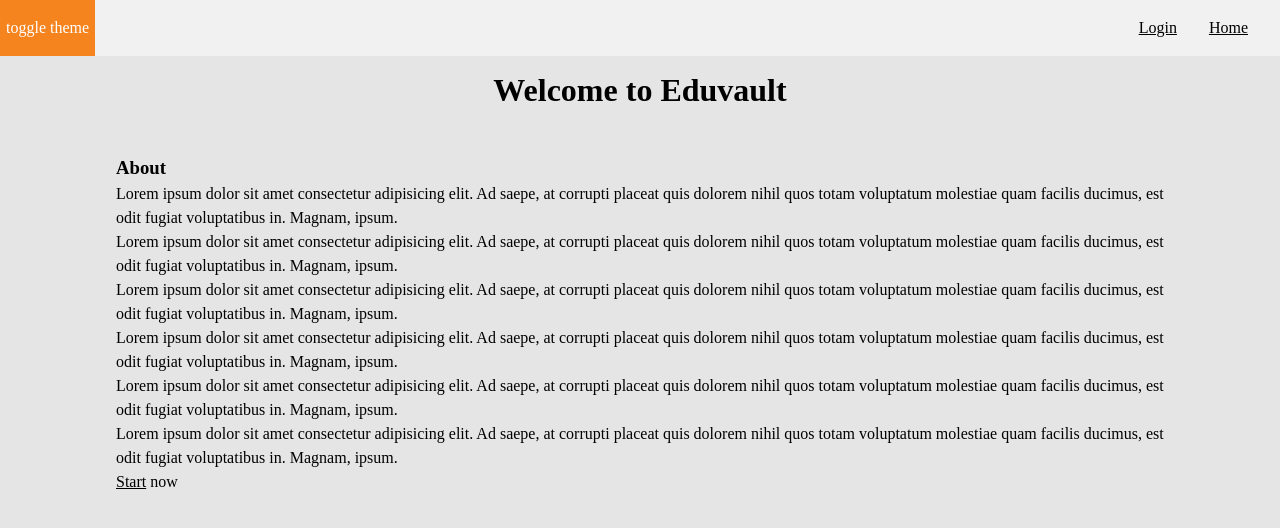
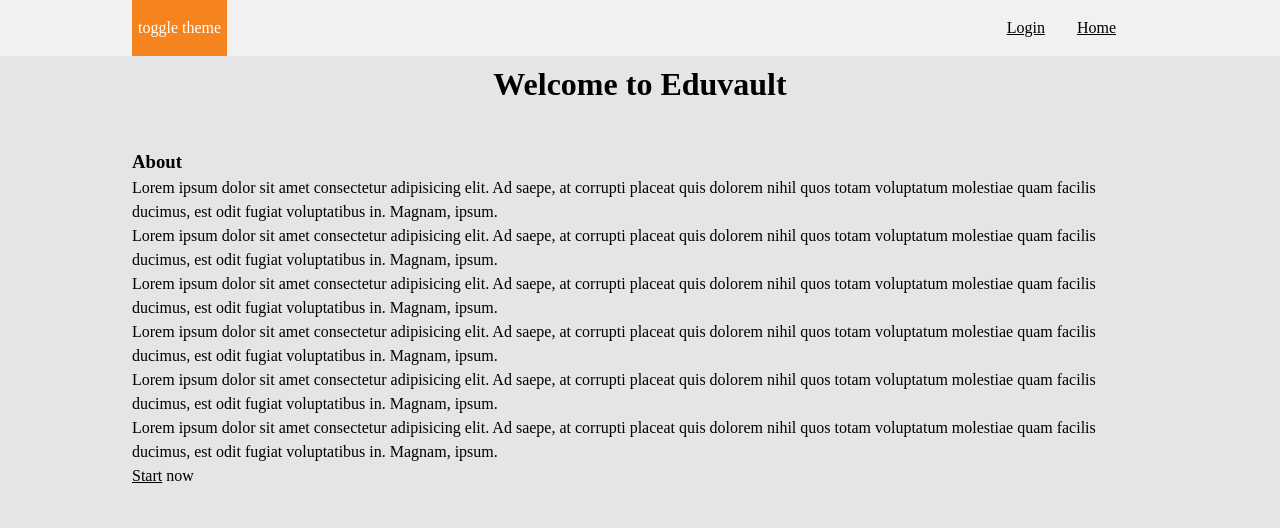
Before and after one commit to jacobcoro/eduvault-matrix-crdt, a Next.js app: page / in a window 1280 px wide. Shown: the top 528 px of the page. Built offline with nearby package versions, Linux system fonts and the light colour scheme.

Commit message:
use root for each component style root

```diff
--- a/pages/components/NavBar.module.scss
+++ b/pages/components/NavBar.module.scss
@@ -1,11 +1,16 @@
 @use '../../styles/variables' as vars;
+@use '../../styles/mixins' as mixins;
 
-.navbar {
+.root {
   position: absolute;
   top: 0;
   width: 100%;
   background-color: var(--paper);
-  display: flex;
+
+  nav {
+    @include mixins.container;
+    display: flex;
+  }
 
   ul {
     list-style: none;
--- a/pages/components/NavBar.tsx
+++ b/pages/components/NavBar.tsx
@@ -4,7 +4,8 @@ import Link from 'next/link';
 const NavBar = () => {
   const { toggleTheme } = useTheme();
   return (
-    <div className={styles.navbar}>
+    <div className={styles.root}>
+      <nav>
         <button onClick={() => toggleTheme()}>toggle theme</button>
         <ul className="links" role="navigation">
           <li>
@@ -14,6 +15,7 @@ const NavBar = () => {
             <Link href="/">Home</Link>{' '}
           </li>
         </ul>
+      </nav>
     </div>
   );
 };
--- a/pages/index.module.scss
+++ b/pages/index.module.scss
@@ -1,6 +1,7 @@
 @use '../styles/_variables' as vars;
 @use '../styles/_mixins' as mixins;
-.home {
+
+.root {
   @include mixins.container;
   h1 {
     text-align: center;
--- a/pages/index.tsx
+++ b/pages/index.tsx
@@ -1,10 +1,9 @@
 import Head from 'next/head';
-import Image from 'next/image';
 import styles from './index.module.scss';
 
 export default function Home() {
   return (
-    <div className={styles.home}>
+    <div className={styles.root}>
       <Head>
         <title>Eduvault Matrix CRDT</title>
         <meta name="description" content="User-owned and Local-first" />
--- a/pages/login.tsx
+++ b/pages/login.tsx
@@ -1,7 +1,8 @@
 import { MatrixProvider } from 'matrix-crdt';
+import styles from './index.module.scss';
 
 const Login = () => {
-  return <div>Login</div>;
+  return <div className={styles.root}>Login</div>;
 };
 
 export default Login;
--- a/styles/_mixins.scss
+++ b/styles/_mixins.scss
@@ -5,13 +5,15 @@
   background-color: var(--paper);
   box-shadow: var(--shadow);
 }
+
 @mixin container {
   max-width: 1080px;
-  padding: vars.$spacing * 1;
+  padding-left: vars.$spacing * 2;
+  padding-right: vars.$spacing * 2;
   @media screen and (min-width: 480px) {
-    padding: vars.$spacing * 2;
+    padding-left: vars.$spacing * 4;
+    padding-right: vars.$spacing * 4;
   }
-
   margin: auto;
 }
 
--- a/styles/globals.css
+++ b/styles/globals.css
@@ -6,7 +6,7 @@
 }
 
 #app-root {
-  padding-top: 50px;
+  padding-top: 60px; /* for navbar space */
   position: fixed;
   width: 100%;
   height: 100%;
```
Lines whose indentation alone changed are shown as unchanged.
